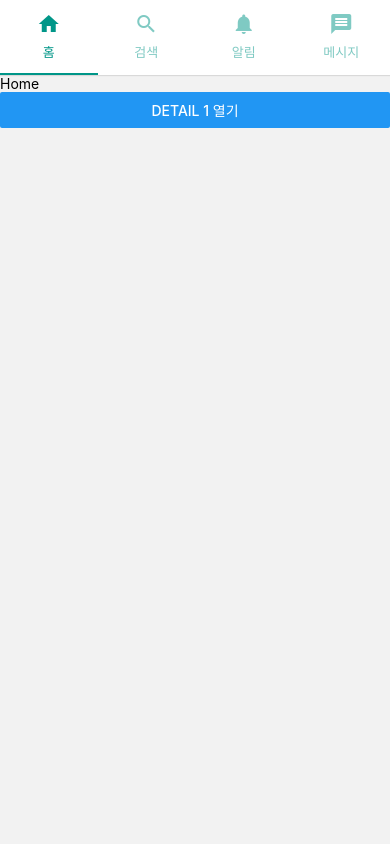
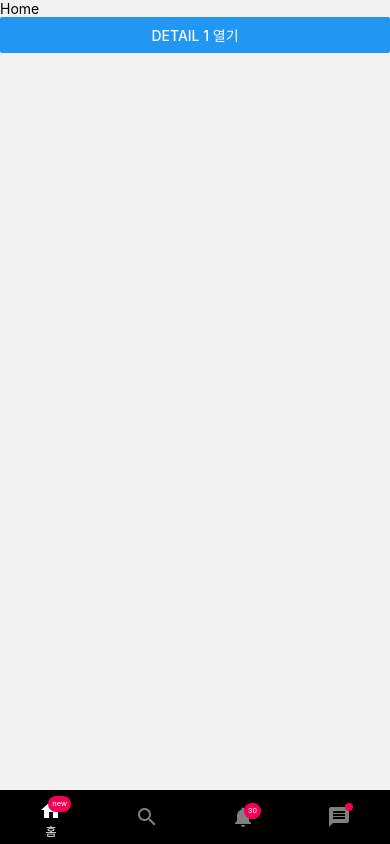
Before and after one commit to duhee77/ReactNativeStudy, a React Native app in the folder Chap5_AnotherNavigator/: screen /Main in a window 390 px wide. Built offline with nearby package versions, Linux system fonts and the light colour scheme.

Commit message:
5-3-3 머터리얼 하단 탭 네비게이터

```diff
--- a/Chap5_AnotherNavigator/package.json
+++ b/Chap5_AnotherNavigator/package.json
@@ -13,6 +13,7 @@
     "@babel/preset-env": "^7.16.7",
     "@react-navigation/bottom-tabs": "^6.0.9",
     "@react-navigation/drawer": "^6.1.8",
+    "@react-navigation/material-bottom-tabs": "^6.0.9",
     "@react-navigation/material-top-tabs": "^6.0.6",
     "@react-navigation/native": "^6.0.6",
     "@react-navigation/native-stack": "^6.2.5",
@@ -20,6 +21,7 @@
     "react-native": "0.66.4",
     "react-native-gesture-handler": "^2.1.0",
     "react-native-pager-view": "^5.4.9",
+    "react-native-paper": "^4.11.1",
     "react-native-reanimated": "^2.3.1",
     "react-native-safe-area-context": "^3.3.2",
     "react-native-screens": "^3.10.1",
--- a/Chap5_AnotherNavigator/screens/MainScreen.js
+++ b/Chap5_AnotherNavigator/screens/MainScreen.js
@@ -1,9 +1,9 @@
 import React from 'react';
-import {createMaterialTopTabNavigator} from '@react-navigation/material-top-tabs';
+import {createMaterialBottomTabNavigator} from '@react-navigation/material-bottom-tabs';
 import {Text, View, Button} from 'react-native';
 import Icon from 'react-native-vector-icons/MaterialIcons';
 
-const Tab = createMaterialTopTabNavigator();
+const Tab = createMaterialBottomTabNavigator();
 
 const HomeScreen = ({navigation}) => {
   return (
@@ -49,11 +49,8 @@ const MainScreen = () => {
   return (
     <Tab.Navigator
       initialRouteName="Home"
-      screenOptions={{
-        tabBarIndicatorStyle: {
-          backgroundColor: '#009688',
-        },
-        tabBarActiveTintColor: '#009688',
+      tabBarOptions={{
+        showIcon: true,
       }}>
       <Tab.Screen
         name="Home"
@@ -61,6 +58,8 @@ const MainScreen = () => {
         options={{
           tabBarLabel: '홈',
           tabBarIcon: ({color}) => <Icon name="home" color={color} size={24} />,
+          tabBarColor: 'black',
+          tabBarBadge: 'new',
         }}
       />
       <Tab.Screen
@@ -71,6 +70,7 @@ const MainScreen = () => {
           tabBarIcon: ({color}) => (
             <Icon name="search" color={color} size={24} />
           ),
+          tabBarColor: 'black',
         }}
       />
       <Tab.Screen
@@ -81,6 +81,8 @@ const MainScreen = () => {
           tabBarIcon: ({color}) => (
             <Icon name="notifications" color={color} size={24} />
           ),
+          tabBarColor: 'black',
+          tabBarBadge: 30,
         }}
       />
       <Tab.Screen
@@ -91,6 +93,8 @@ const MainScreen = () => {
           tabBarIcon: ({color}) => (
             <Icon name="message" color={color} size={24} />
           ),
+          tabBarColor: 'black',
+          tabBarBadge: true,
         }}
       />
     </Tab.Navigator>
```
Also changed, not shown: 1 other file (tests, documents, lock files or other folders).
